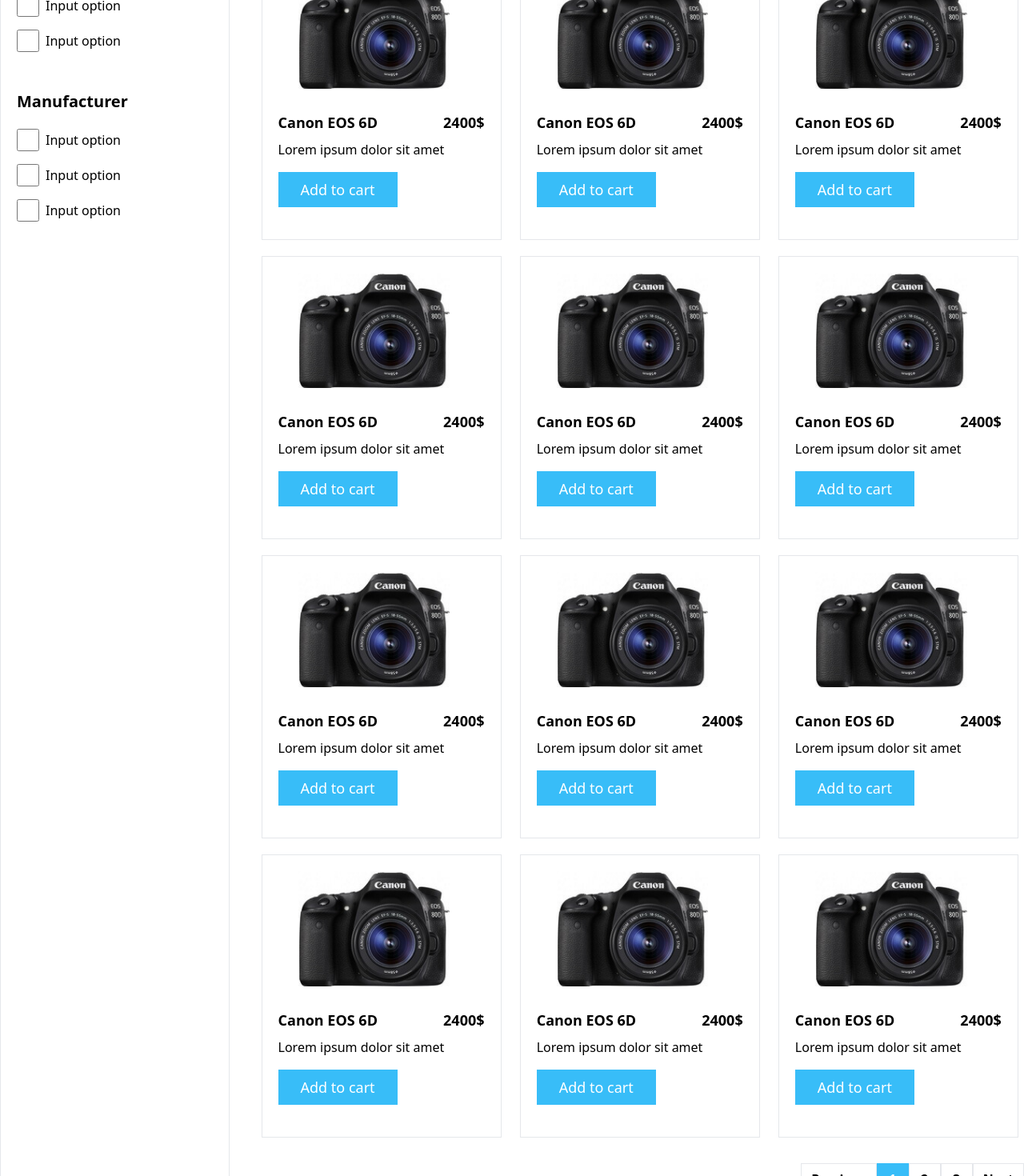
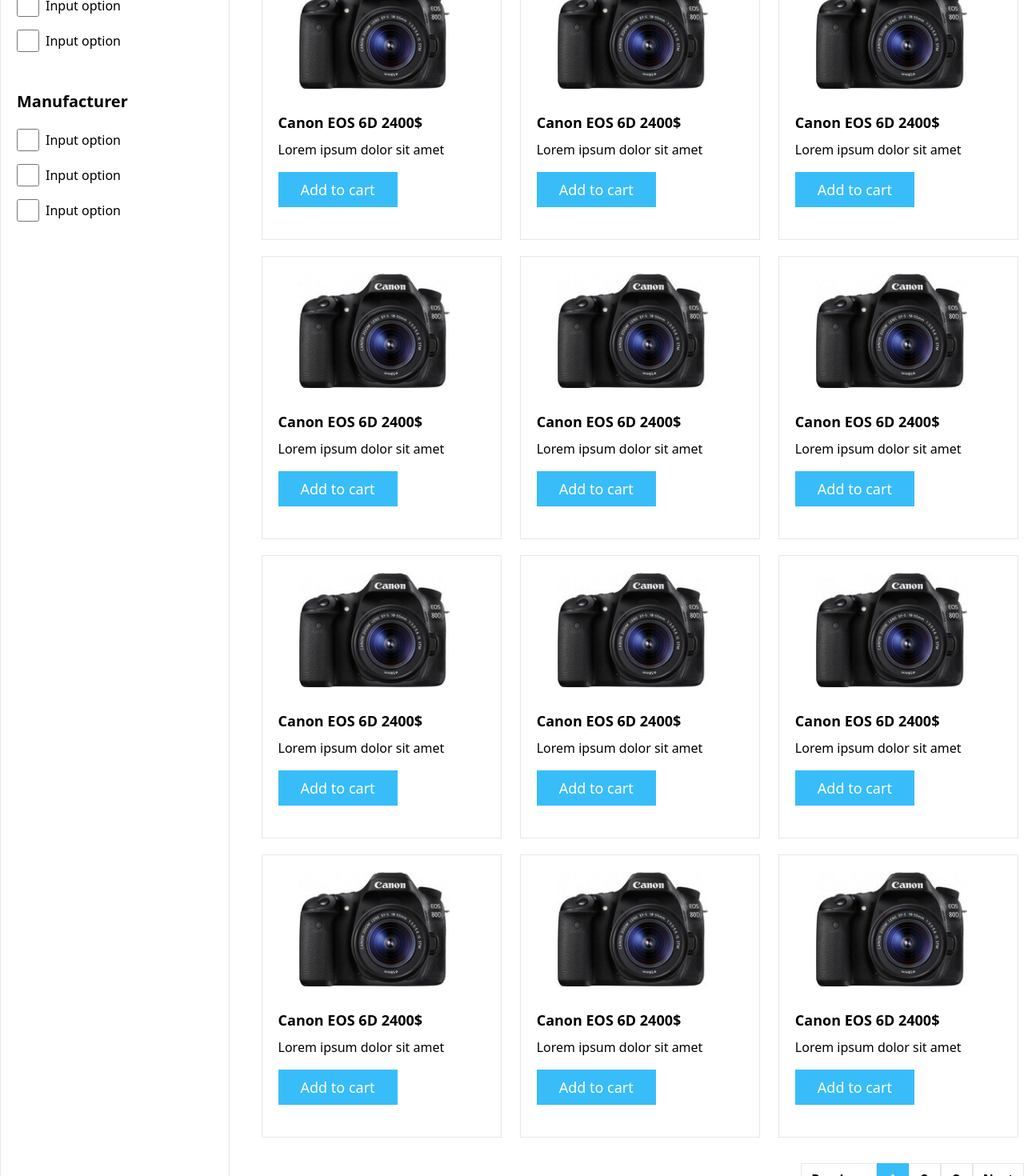
Before and after one commit to AleksandrKalinin/nuxt-commerce, a Nuxt app: page / in a window 1280 px wide. Shown: the part 240-1710 px from the top of the page at 80% size. Built offline with nearby package versions, Linux system fonts and the light colour scheme.

Commit message:
feat: Implemented basic structure of page for selected catalog item

```diff
--- a/components/CatalogContainer.vue
+++ b/components/CatalogContainer.vue
@@ -2,23 +2,46 @@
   <section class="w-full lg:ml-10 ml-5">
     <CatalogPanel />
     <div class="2xl:columns-4 xl:columns-3 md:columns-2 sm:columns-1">
-      <CatalogItem />
-      <CatalogItem />
-      <CatalogItem />
-      <CatalogItem />
-      <CatalogItem />
-      <CatalogItem />
-      <CatalogItem />
-      <CatalogItem />
-      <CatalogItem />
-      <CatalogItem />
-      <CatalogItem />
-      <CatalogItem />
+      <CatalogItem :item="item" :id="1" />
+      <CatalogItem :item="item" :id="2" />
+      <CatalogItem :item="item" :id="3" />
+      <CatalogItem :item="item" :id="4" />
+      <CatalogItem :item="item" :id="5" />
+      <CatalogItem :item="item" :id="6" />
+      <CatalogItem :item="item" :id="7" />
+      <CatalogItem :item="item" :id="8" />
+      <CatalogItem :item="item" :id="9" />
+      <CatalogItem :item="item" :id="10" />
+      <CatalogItem :item="item" :id="11" />
+      <CatalogItem :item="item" :id="12" />
     </div>
     <BasePagination />
   </section>
 </template>
 
-<script setup lang="ts"></script>
+<script setup lang="ts">
+const item = {
+  name: "Panasonic EOS 80",
+  id: 1,
+  price: 900,
+  date: "new Date()",
+  manufacturer: "Panasonic",
+  photo: "images/1.jpg",
+  type: "компакт-камера",
+  battery_type: "Li-ion (LP-E10)",
+  pixels: 24,
+  max_FPS_video: "30 кадров/сек",
+  max_FPS_photo: "3 кадра/сек",
+  max_sensitivity: "6 400",
+  max_resolution: "1920 x 1080",
+  min_sensitivity: "100",
+  wi_fi: "Да",
+  card_support: "SD, SDHC, SDXC",
+  matrix_type: "CMOS",
+  matrix_size: "1.5",
+  popularity: 5,
+  rating: 3.5,
+};
+</script>
 
 <style scoped></style>
--- a/components/CatalogItem.vue
+++ b/components/CatalogItem.vue
@@ -5,7 +5,9 @@
     </div>
     <div class="py-5">
       <h2 class="text-lg flex justify-between items-center font-semibold py-2">
-        Canon EOS 6D <span class="">2400$</span>
+        <NuxtLink :to="itemRoute"
+          >Canon EOS 6D <span class="">2400$</span></NuxtLink
+        >
       </h2>
       <p class="text-base mb-4">Lorem ipsum dolor sit amet</p>
       <button
@@ -17,6 +19,11 @@
   </div>
 </template>
 
-<script setup lang="ts"></script>
+<script setup lang="ts">
+const props = defineProps(["id"]);
+const itemRoute = computed(() => {
+  return "/" + props.id;
+});
+</script>
 
 <style scoped></style>
--- /dev/null
+++ b/components/SelectedItem.vue
@@ -0,0 +1,22 @@
+<template>
+  <table
+    class="w-full border-separate border-spacing-2 border sky-blue-400 py-5 px-3"
+  >
+    <tbody>
+      <tr v-for="(value, key) in item" :key="key" class="text-left">
+        <th class="py-4">
+          {{ key }}
+        </th>
+        <td class="py-4">
+          {{ value }}
+        </td>
+      </tr>
+    </tbody>
+  </table>
+</template>
+
+<script setup lang="ts">
+const props = defineProps(["item"]);
+</script>
+
+<style scoped></style>
--- a/pages/[id].vue
+++ b/pages/[id].vue
@@ -1,10 +1,15 @@
 <template>
-  <div>Item page</div>
+  <div class="container mx-auto py-10 flex">
+    <section class="w-full">
+      <div class="columns-1">
+        <SelectedItem />
+      </div>
+    </section>
+  </div>
 </template>
 
 <script setup lang="ts">
 const id = ref(useRoute().params.id);
-console.log(id.value);
 </script>
 
 <style scoped></style>
```
